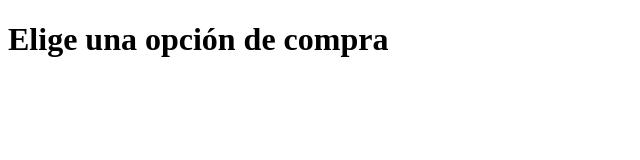
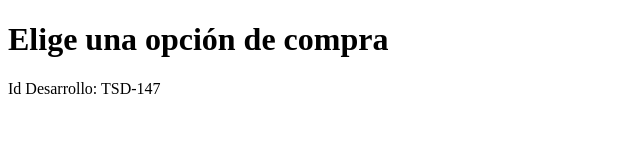
Before and after one commit to teatro-santander/visitas-guidas-demo, a plain HTML site: page checkout-visit.html in a window 1280 px wide. Shown: the whole page, without its empty margins (0-640 px from the left). Drawn offline with Linux system fonts and the light colour scheme.

Commit message:
other changes

```diff
--- a/checkout-visit.html
+++ b/checkout-visit.html
@@ -8,5 +8,6 @@
   </head>
   <body>
     <h1>Elige una opción de compra</h1>
+    <p>Id Desarrollo: TSD-147</p>
   </body>
 </html>
```
